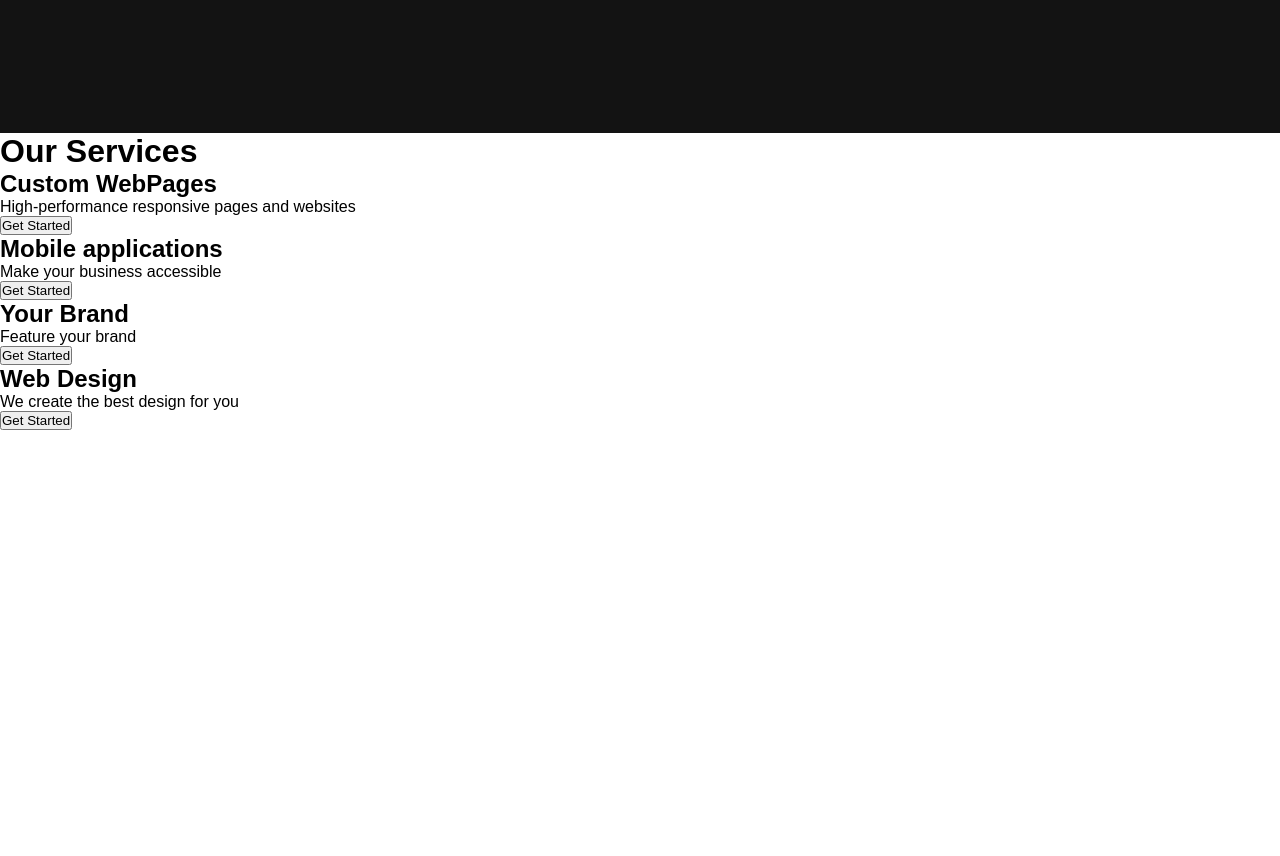
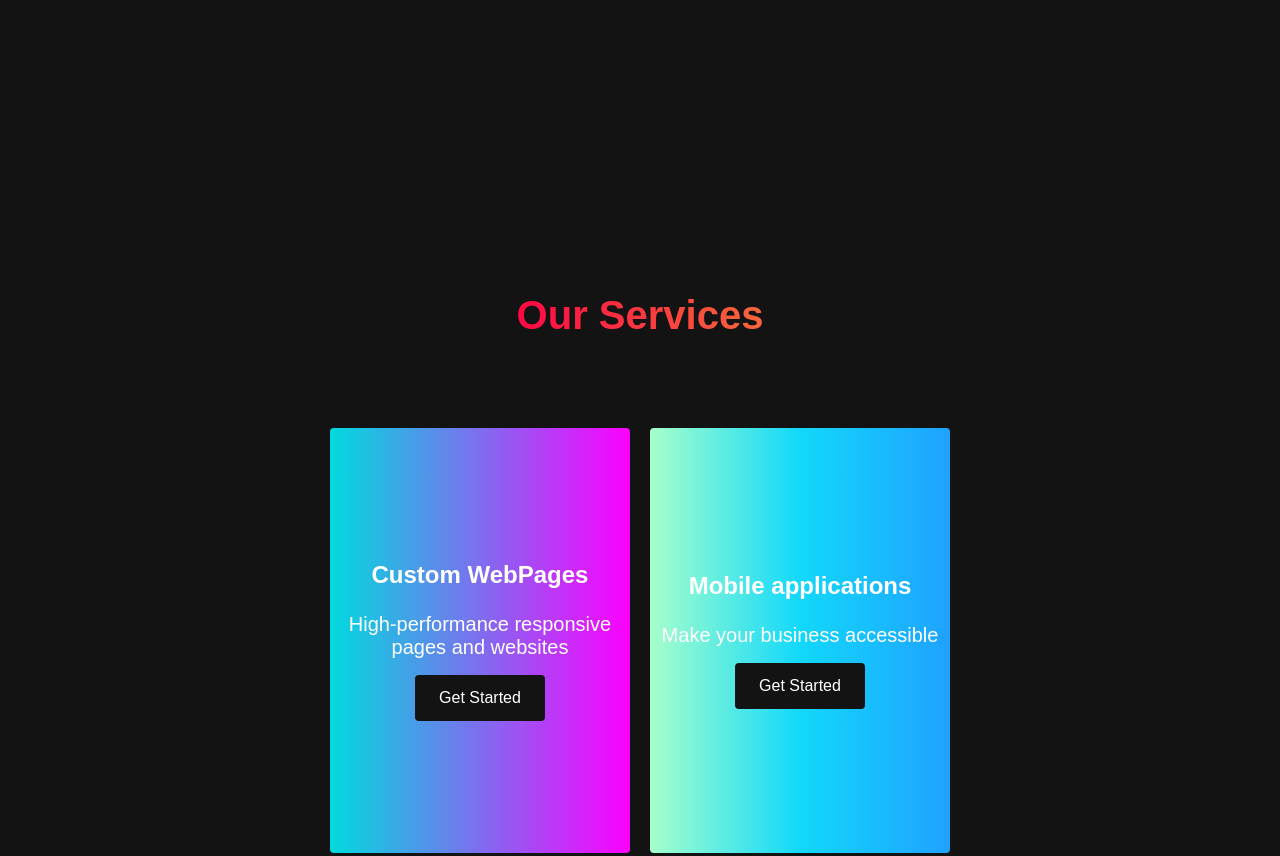
Before and after one commit to gabsvitorio/Responsive-website-with-smooth-scroll, a plain HTML site: page index.html in a window 1280 px wide. Shown: the part 1560-2416 px from the top of the page. Before the commit the page ends 1990 px from the top, so only its background shows below. Drawn offline with Linux system fonts and the light colour scheme.

Commit message:
styling services section

```diff
--- a/styles.css
+++ b/styles.css
@@ -449,3 +449,104 @@
     }
 
 }
+
+/* Services Section */
+.services{
+    background: #131313;
+    display: flex;
+    flex-direction: column;
+    justify-content: center;
+    align-items: center;
+    height: 100%;
+    padding: 10rem 0;
+}
+
+.services h1{
+    background-color: #ff8177;
+    background-image: linear-gradient(to right, #ff0844 0%, #f7673c 100%);
+    background-size: 100%;
+    -webkit-background-clip: text;
+    -moz-background-clip: text;
+    -webkit-text-fill-color: transparent;
+    -moz-text-fill-color: transparent;
+    margin-bottom: 5rem;
+    font-size: 2.5rem;
+}
+
+.services__wrapper{
+    display: grid;
+    grid-template-columns: 1fr 1fr 1fr 1fr;
+    grid-template-rows: 1fr;
+}
+
+.services__card{
+    margin: 10px;
+    height: 425px;
+    width: 300px;
+    border-radius: 4px;
+    display: flex;
+    flex-direction: column;
+    justify-content: center;
+    color: #fff;
+    background-image: linear-gradient(to right, #00dbde 0%, #fc00ff 100%);
+    transition: 0.3s ease-in;
+}
+
+.services__card:nth-child(2){
+    background: #1FA2FF;
+    background: -webkit-linear-gradient(to right, #A6FFCB, #12D8FA, #1FA2FF);
+    background: linear-gradient(to right, #A6FFCB, #12D8FA, #1FA2FF);
+
+}
+
+.services__card:nth-child(3){
+    background-image: linear-gradient(-225deg, #231557 0%, #44107a 29%, #ff1361 67%, #fff800 100%);
+}
+
+.services__card h2{
+    text-align: center;
+}
+
+.services__card p{
+    text-align: center;
+    margin-top: 24px;
+    font-size: 20px;
+}
+
+.services__btn{
+    display: flex;
+    justify-content: center;
+    margin-top: 16px;
+}
+
+.services__card button{
+    color: #fff;
+    padding: 14px 24px;
+    border: none;
+    outline: none;
+    border-radius: 4px;
+    background: #131313;
+    font-size: 1rem;
+}
+
+.services__card button:hover{
+    cursor: pointer;
+}
+
+.services__card:hover{
+    transform: scale(1.075);
+    transition: 0.15s ease-in;
+    cursor: pointer;
+}
+
+@media screen and (max-width: 1300px){
+    .services__wrapper{
+        grid-template-columns: 1fr 1fr;
+    }
+}
+
+@media screen and (max-width: 768px){
+    .services__wrapper{
+        grid-template-columns: 1fr;
+    }
+}
```
